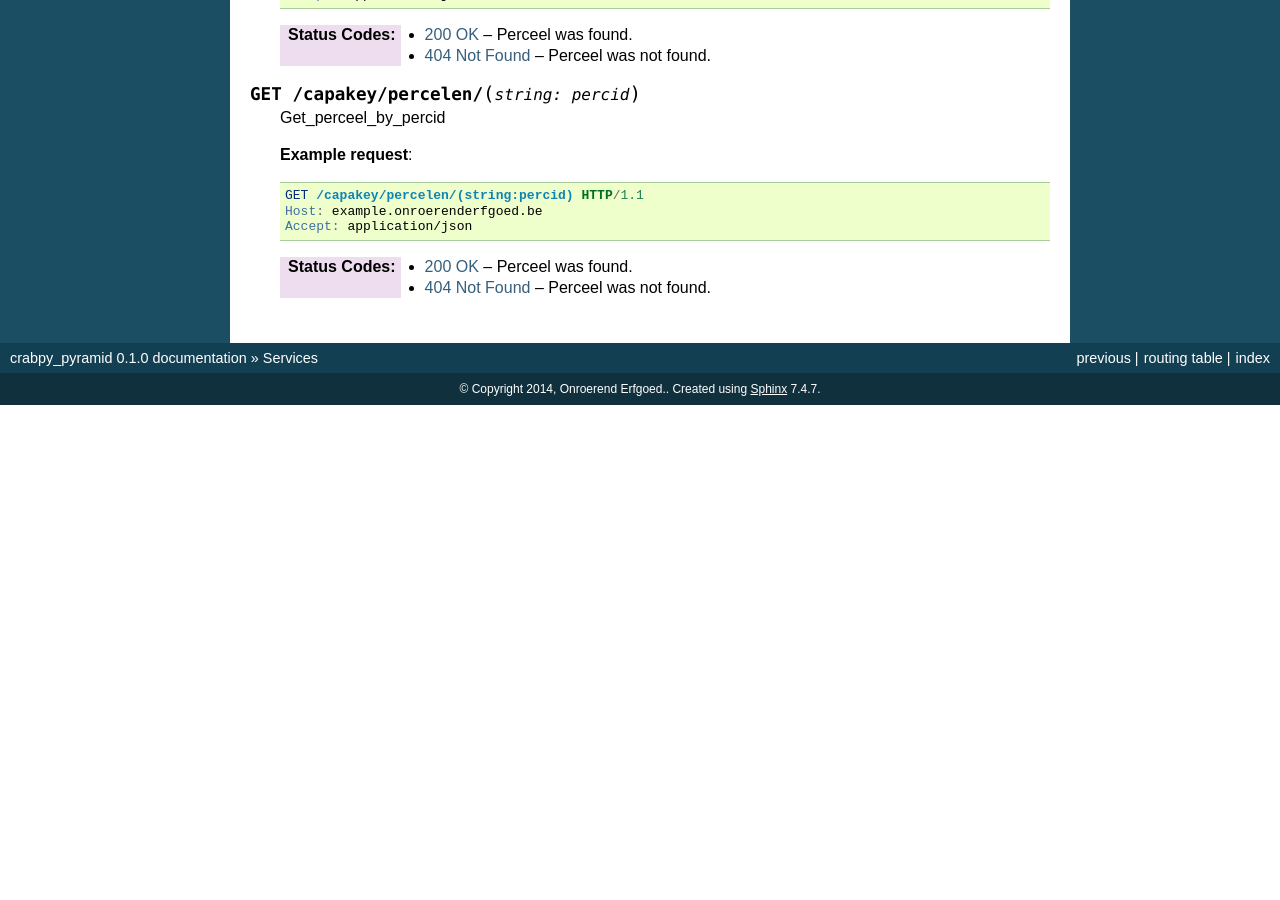
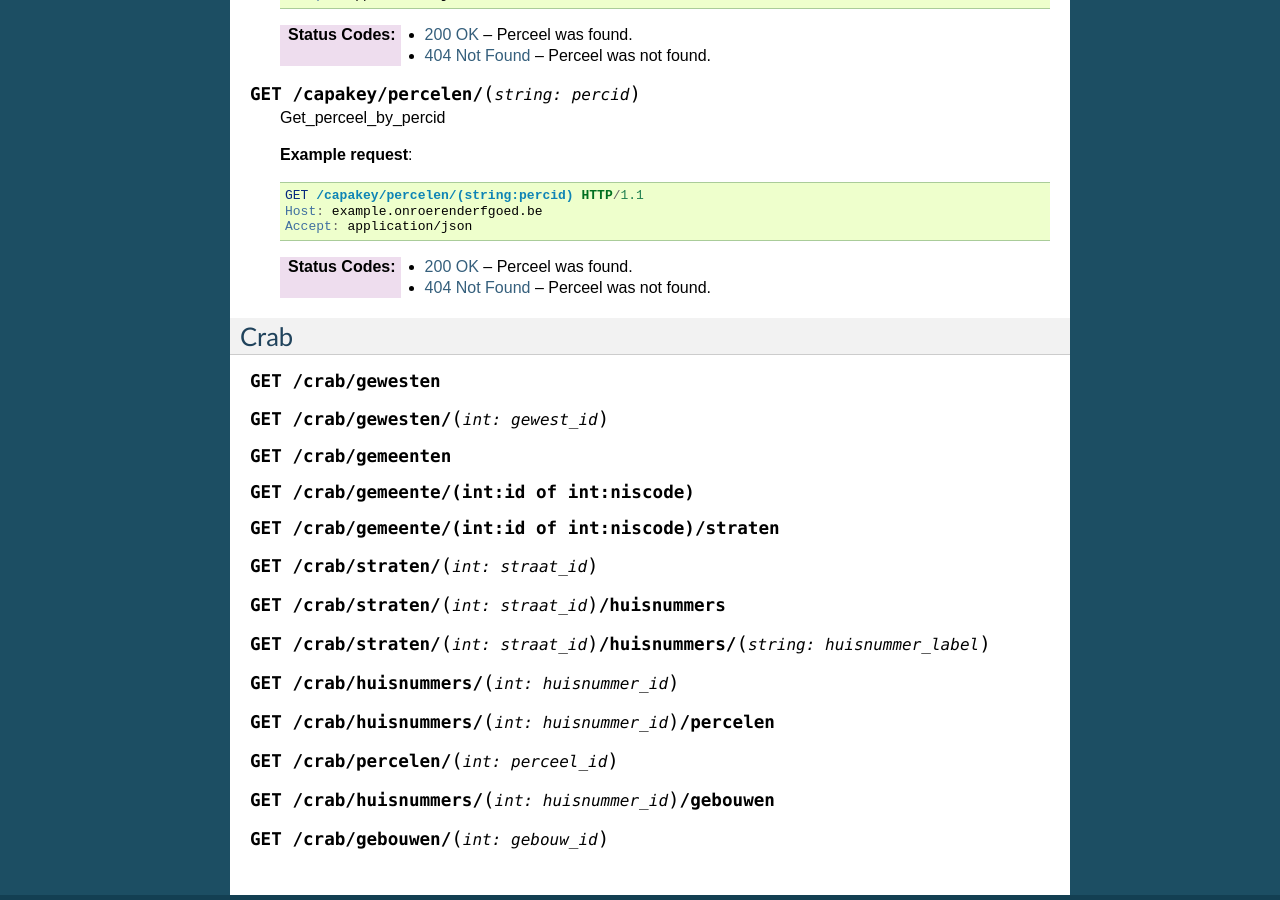
Before and after one commit to OnroerendErfgoed/crabpy_pyramid, a Sphinx documentation site: the page built from docs/source/services.rst, in a window 1280 px wide and 900 px high, scrolled down 4576 px. Built offline with Sphinx 7.4.7, drawn with Linux system fonts in a browser that asks for light colours; before the commit the page ends 4981 px from its top, so only the background shows below that.

Commit message:
skeleton for crab services docs

```diff
--- a/docs/source/services.rst
+++ b/docs/source/services.rst
@@ -304,3 +304,32 @@ Capakey
 
     :statuscode 200: Perceel was found.
     :statuscode 404: Perceel was not found.
+
+Crab
+-----
+
+.. http:get:: /crab/gewesten
+
+.. http:get:: /crab/gewesten/(int:gewest_id)
+
+.. http:get:: /crab/gemeenten
+
+.. http:get:: /crab/gemeente/(int:id of int:niscode)
+
+.. http:get:: /crab/gemeente/(int:id of int:niscode)/straten
+
+.. http:get:: /crab/straten/(int:straat_id)
+
+.. http:get:: /crab/straten/(int:straat_id)/huisnummers
+
+.. http:get:: /crab/straten/(int:straat_id)/huisnummers/(string:huisnummer_label)
+
+.. http:get:: /crab/huisnummers/(int:huisnummer_id)
+
+.. http:get:: /crab/huisnummers/(int:huisnummer_id)/percelen
+
+.. http:get:: /crab/percelen/(int:perceel_id)
+
+.. http:get:: /crab/huisnummers/(int:huisnummer_id)/gebouwen
+
+.. http:get:: /crab/gebouwen/(int:gebouw_id)
```
